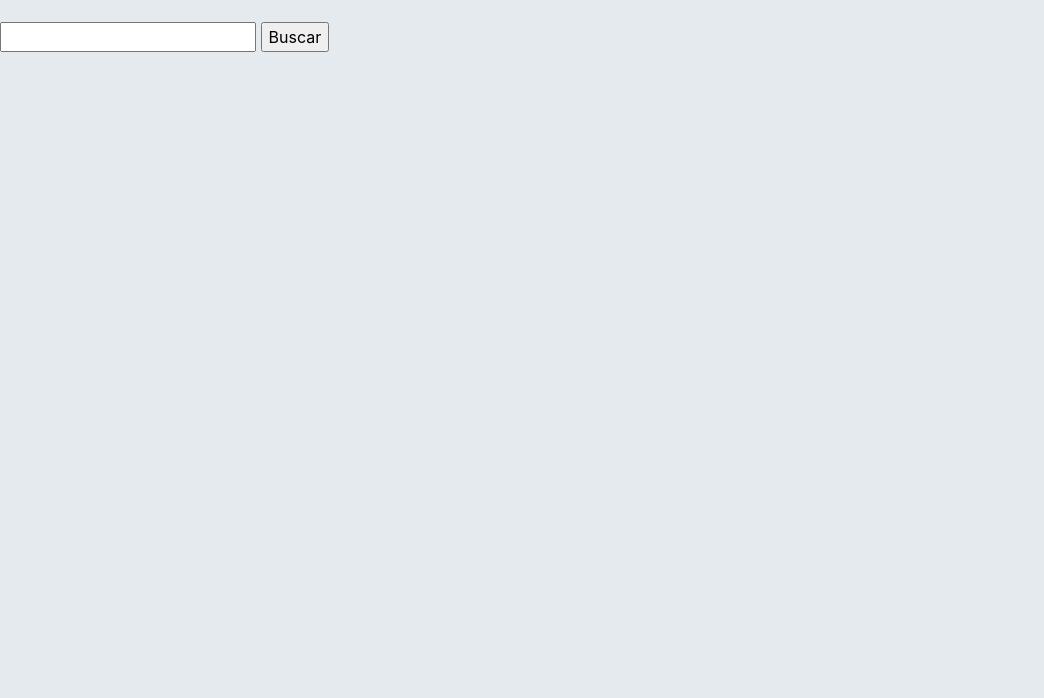
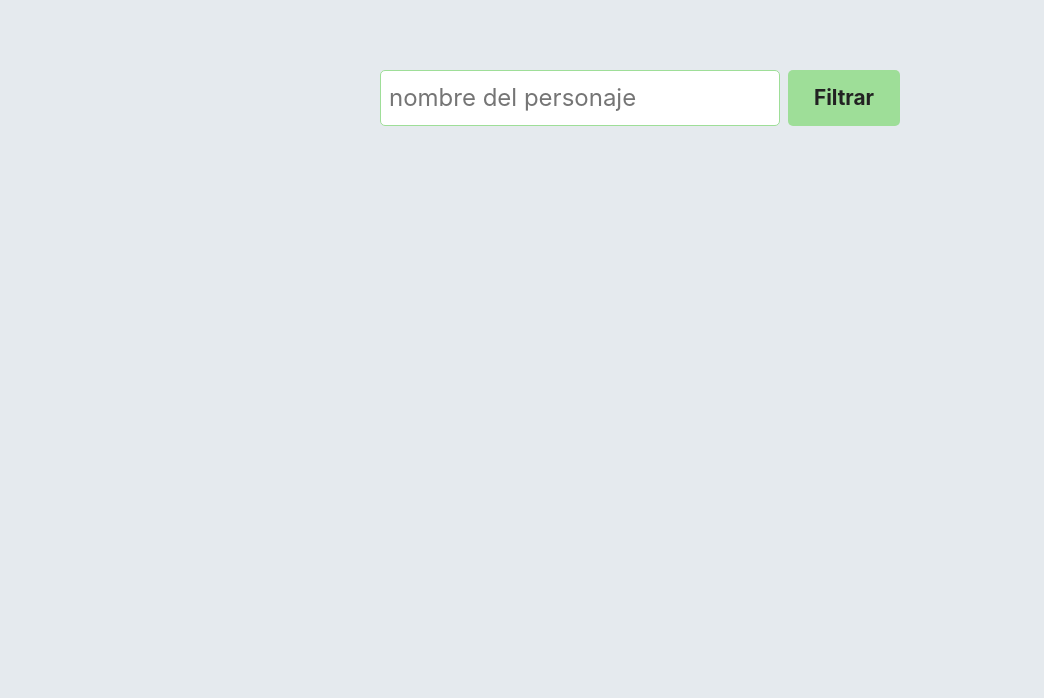
Before and after one commit to jkuweb/app-personajes-mortadelo, a website built with Vite: page src/index.html in a window 1280 px wide. Shown: the part 102-800 px from the top of the page, without its empty margins (0-1044 px from the left). Built offline with nearby package versions, Linux system fonts and the light colour scheme; files whose address does not match are found by name.

Commit message:
estilos a la caja de búsqueda

```diff
--- a/src/estilos.css
+++ b/src/estilos.css
@@ -19,7 +19,7 @@
 .cabecera__h1 {
   padding: 2rem;
   text-align: center;
-  font-size: 1.5rem;
+  font-size: 2rem;
 }
 
 @media only screen and (min-width: 750px) {
@@ -33,6 +33,11 @@
   grid-template-columns: repeat(auto-fit, minmax(400px, 450px));
   gap: 2rem;
   justify-content: center;
+}
+@media only screen and (min-width: 750px) {
+  .listado-personajes {
+    padding: 0 1rem;
+  }
 }
 
 .listado-personajes > article {
@@ -73,3 +78,61 @@ li:not(:last-child)::after {
   content: ",";
   margin-right: 0.2rem;
 }
+
+.buscador {
+  display: grid;
+  place-items: center;
+  padding: 1rem;
+  margin-bottom: 3rem;
+}
+
+@media only screen and (min-width: 750px) {
+  .buscador {
+    padding: 3rem;
+  }
+}
+
+.formulario {
+  display: grid;
+  grid-template-columns: 25rem;
+  grid-template-rows: repeat(2, 1fr);
+  row-gap: 0.7rem;
+}
+
+@media only screen and (min-width: 750px) {
+  .formulario {
+    display: grid;
+    grid-template-columns: 25rem auto;
+    grid-template-rows: 3.5rem;
+    column-gap: 0.5rem;
+  }
+}
+
+.formulario__caja-busqueda {
+  all: unset;
+  background-color: #fff;
+  border: 1px solid #9ede98;
+  font-size: 1.5rem;
+  padding: 0.5rem;
+  color: #0a4b04;
+}
+
+.formulario > button {
+  all: unset;
+  width: 7rem;
+  text-align: center;
+  font-size: 1.3rem;
+  font-weight: bold;
+  background-color: #9ede98;
+  transition: background 0.3s ease;
+  justify-self: center;
+}
+
+.formulario > button:hover {
+  cursor: pointer;
+  background-color: #82cb7c;
+}
+.formulario > button,
+.formulario__caja-busqueda {
+  border-radius: 5px;
+}
--- a/src/index.html
+++ b/src/index.html
@@ -14,9 +14,14 @@
     </header>
     <main>
       <section class="buscador">
-        <form id="formulario">
-          <input type="text" id="busqueda" />
-          <button type="submit">Buscar</button>
+        <form class="formulario buscador__form" id="formulario">
+          <input
+            type="text"
+            id="busqueda"
+            class="formulario__caja-busqueda"
+            placeholder="nombre del personaje"
+          />
+          <button type="submit">Filtrar</button>
         </form>
       </section>
       <section id="listado-personajes" class="listado-personajes"></section>
```
Also changed, not shown: src/personajes/personajes-listado.ts (+4 -8 lines).
